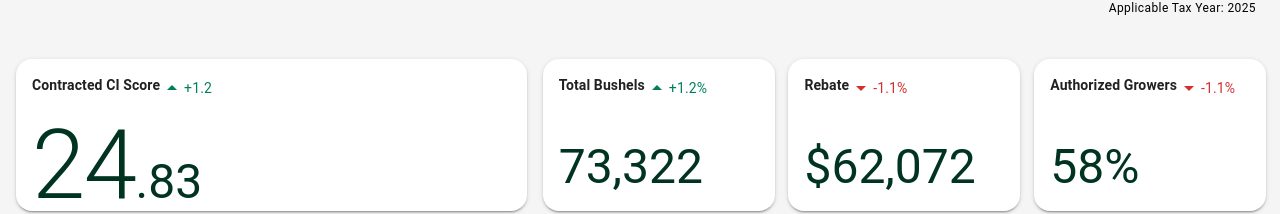
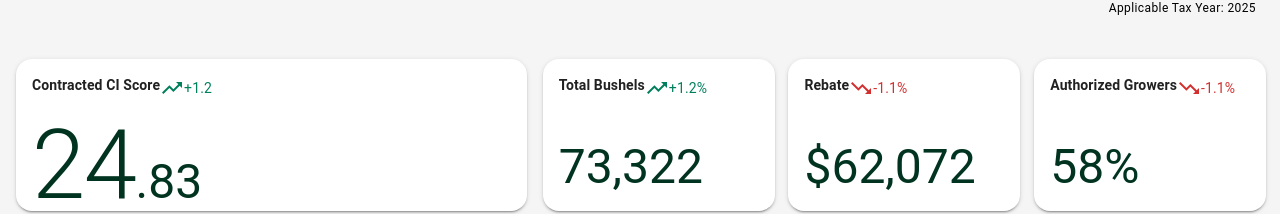
Before and after one commit to venky1112r/gage-Project, a React (Vite) app: page /dashboard in a window 1280 px wide. Shown: the part 180-394 px from the top of the page. Built offline with nearby package versions, Linux system fonts and the light colour scheme.

Commit message:
Trending icon set

```diff
--- a/src/components/SummaryCard.jsx
+++ b/src/components/SummaryCard.jsx
@@ -1,7 +1,7 @@
 import React from "react";
 import { Box, Typography, Paper } from "@mui/material";
-import ArrowDropUpIcon from "@mui/icons-material/ArrowDropUp";
-import ArrowDropDownIcon from "@mui/icons-material/ArrowDropDown";
+import TrendingUpIcon from '@mui/icons-material/TrendingUp';
+import TrendingDownIcon from '@mui/icons-material/TrendingDown';
 
 const SummaryCard = ({
   label,
@@ -42,7 +42,7 @@ const SummaryCard = ({
             alignItems="center"
             color={isPositive ? "#007f5c" : "#d32f2f"}
           >
-            {isPositive ? <ArrowDropUpIcon /> : <ArrowDropDownIcon />}
+            {isPositive ? <TrendingUpIcon /> : <TrendingDownIcon />}
             <Typography variant="body2">{delta}</Typography>
           </Box>
         </Box>
```
